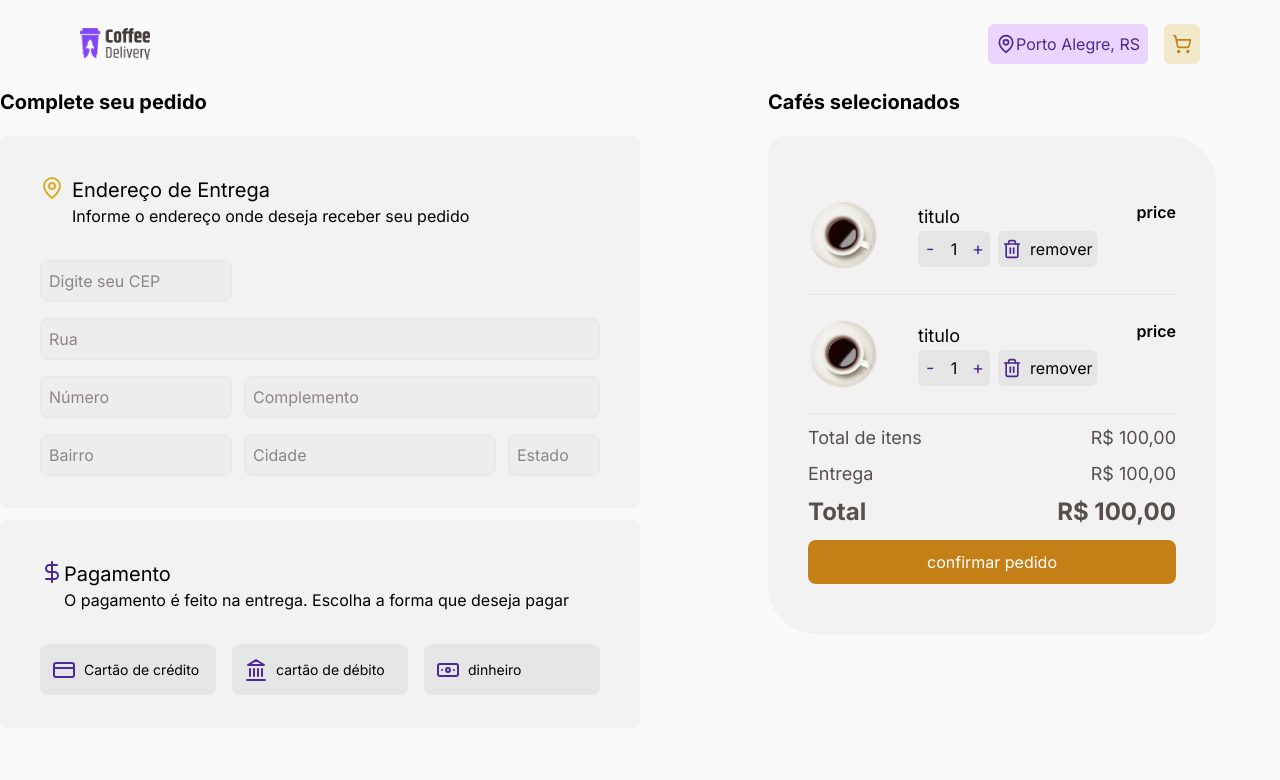
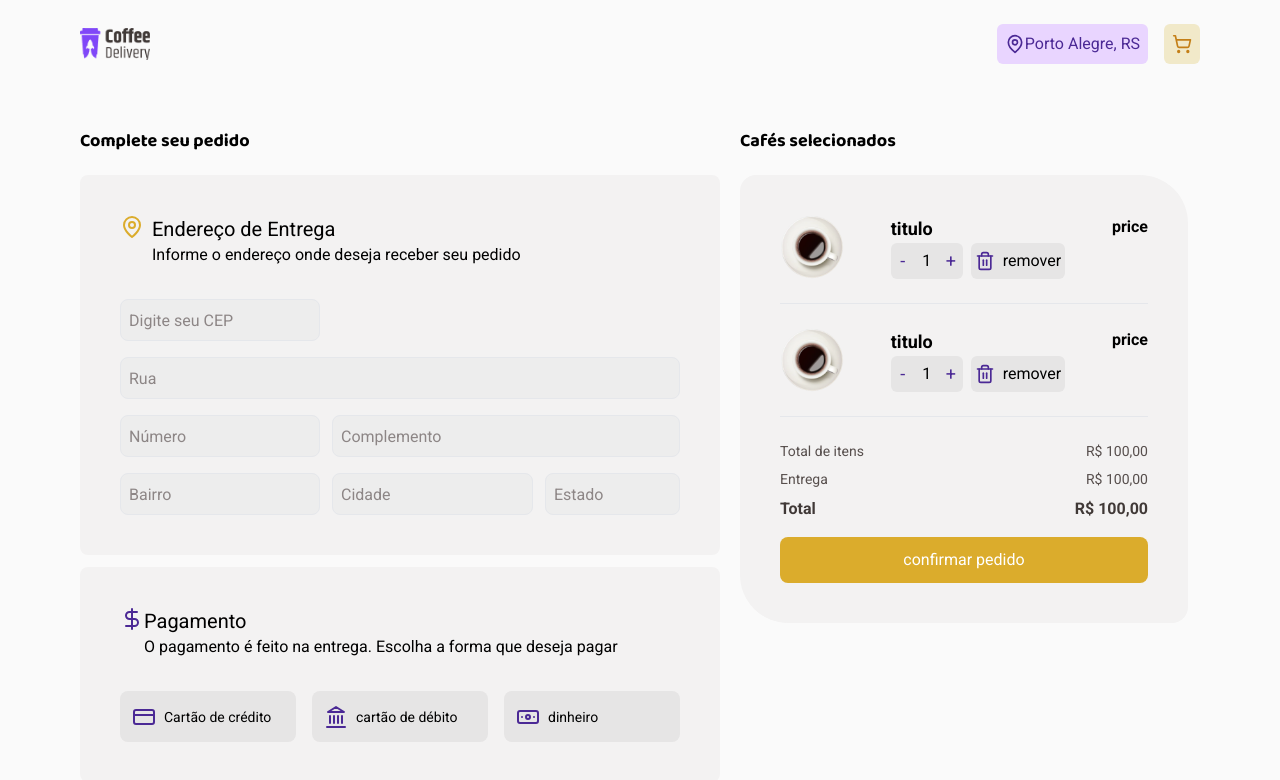
Before and after one commit to jpedro002/desafio-coffee-delivery, a Next.js app: page /checkout in a window 1280 px wide. Shown: the top 780 px of the page. Built offline with nearby package versions, Linux system fonts and the light colour scheme.

Commit message:
refactoring

```diff
--- a/src/app/(store)/(home)/page.tsx
+++ b/src/app/(store)/(home)/page.tsx
@@ -6,9 +6,11 @@ export default function Home() {
   return (
     <main>
       <HeroSection />
-      <section className="py-5     ">
-        <h2 className="font-bold text-xl mb-8">Nossos cafés</h2>
-        <div className="grid gap-8 place-items-center grid-cols-1 sm:grid-cols-2 lg:grid-cols-3 lg:gap-8">
+      <section className="p-5 max-w-[1160px] mx-auto    ">
+        <h2 className="font-bold text-title_L font-baloo2 mb-16">
+          Nossos cafés
+        </h2>
+        <div className="flex flex-wrap  gap-8  ">
           {dataProducts.map((item) => (
             <CardProduct
               key={item.id}
--- a/src/app/(store)/checkout/page.tsx
+++ b/src/app/(store)/checkout/page.tsx
@@ -11,10 +11,12 @@ import Image from 'next/image'
 
 export const checkoutPage = () => {
   return (
-    <div className="grid grid-cols-10  ">
-      <div className="col-span-6">
-        <h2 className="font-bold text-xl mb-5 ">Complete seu pedido</h2>
-        <div className="p-10 bg-[#F3F2F2] w-[40rem] h-[23.25rem] rounded-lg ">
+    <div className="flex gap-5 max-w-[1160px] mx-auto w-full py-10 px-5  ">
+      <div className="min-w-[640px]">
+        <h2 className="mb-5 font-baloo2 font-bold text-title_XS ">
+          Complete seu pedido
+        </h2>
+        <div className="p-10 bg-baseBlackScale-base_card w-[40rem]  rounded-lg ">
           <div className="flex gap-2">
             <MapPin className="text-yellowPesonalized-200" />
             <div className="flex flex-col">
@@ -26,52 +28,52 @@ export const checkoutPage = () => {
             <input
               type="text"
               placeholder="Digite seu CEP"
-              className="w-48 h-[2.625rem] rounded-lg border-[1px] bg-[#EDEDED]
-                p-2 placeholder:text-baseBlackScale-200 px-2 py-1"
+              className="w-[200px] h-[2.625rem] rounded-lg border-[1px] bg-baseBlackScale-base_input
+                p-2 placeholder:text-baseBlackScale-base_label px-2 py-1"
             />
             <input
               type="text"
               placeholder="Rua"
-              className="w-full h-[2.625rem] rounded-lg border-[1px] bg-[#EDEDED]
-                p-2 placeholder:text-baseBlackScale-200 px-2 py-1"
+              className="w-full h-[2.625rem] rounded-lg border-[1px] bg-baseBlackScale-base_input
+                p-2 placeholder:text-baseBlackScale-base_label px-2 py-1"
             />
             <div className="flex gap-3">
               <input
                 type="text"
                 placeholder="Número"
-                className="w-48 h-[2.625rem] rounded-lg border-[1px] bg-[#EDEDED]
-              p-2 placeholder:text-baseBlackScale-200 px-2 py-1"
+                className="w-[200px] h-[2.625rem] rounded-lg border-[1px] bg-baseBlackScale-base_input
+              p-2 placeholder:text-baseBlackScale-base_label px-2 py-1"
               />
               <input
                 type="text"
                 placeholder="Complemento"
-                className="w-full h-[2.625rem] rounded-lg border-[1px] bg-[#EDEDED]
-              p-2 placeholder:text-baseBlackScale-200 px-2 py-1"
+                className="w-full h-[2.625rem] rounded-lg border-[1px] bg-baseBlackScale-base_input
+              p-2 placeholder:text-baseBlackScale-base_label px-2 py-1"
               />
             </div>
             <div className="flex gap-3">
               <input
                 type="text"
                 placeholder="Bairro"
-                className="w-48 h-[2.625rem] rounded-lg border-[1px] bg-[#EDEDED]
-              p-2 placeholder:text-baseBlackScale-200 px-2 py-1"
+                className="w-[200px] h-[2.625rem] rounded-lg border-[1px] bg-baseBlackScale-base_input
+              p-2 placeholder:text-baseBlackScale-base_label px-2 py-1"
               />
               <input
                 type="text"
                 placeholder="Cidade"
                 className="w-[13,25rem] h-[2.625rem] rounded-lg border-[1px]
-                bg-[#EDEDED] p-2 placeholder:text-baseBlackScale-200 px-2 py-1"
+                bg-baseBlackScale-base_input p-2 placeholder:text-baseBlackScale-base_label px-2 py-1"
               />
               <input
                 type="text"
                 placeholder="Estado"
-                className="w-full h-[2.625rem] rounded-lg border-[1px] bg-[#EDEDED]
-              p-2 placeholder:text-baseBlackScale-200 px-2 py-1"
+                className="w-full h-[2.625rem] rounded-lg border-[1px] bg-baseBlackScale-base_input
+              p-2 placeholder:text-baseBlackScale-base_label px-2 py-1"
               />
             </div>
           </form>
         </div>
-        <div className="p-10 bg-[#F3F2F2] w-[40rem] h-[12.975rem] rounded-lg mt-3  ">
+        <div className="p-10 bg-baseBlackScale-base_card w-[40rem]  rounded-lg mt-3  ">
           <div className="flex flex-col gap-2">
             <div className="flex">
               <DollarSign className="text-purplePesonalized-300" />
@@ -85,7 +87,7 @@ export const checkoutPage = () => {
             </div>
             <div className="flex gap-4 mt-6 items-center justify-center">
               <div
-                className="bg-[#E6E5E5] w-[11.125rem] h-[3.1875rem] rounded-lg
+                className="bg-baseBlackScale-base_buttom w-[11.125rem] h-[3.1875rem] rounded-lg
               flex items-center gap-2 px-3 py-2 text-sm
               "
               >
@@ -93,7 +95,7 @@ export const checkoutPage = () => {
                 <span>Cartão de crédito </span>
               </div>
               <div
-                className="bg-[#E6E5E5] w-[11.125rem] h-[3.1875rem] rounded-lg
+                className="bg-baseBlackScale-base_buttom w-[11.125rem] h-[3.1875rem] rounded-lg
               flex items-center gap-2 px-3 py-2 text-sm
               "
               >
@@ -101,7 +103,7 @@ export const checkoutPage = () => {
                 <span>cartão de débito </span>
               </div>
               <div
-                className="bg-[#E6E5E5] w-[11.125rem] h-[3.1875rem] rounded-lg
+                className="bg-baseBlackScale-base_buttom w-[11.125rem] h-[3.1875rem] rounded-lg
               flex items-center gap-2 px-3 py-2 text-sm
               "
               >
@@ -112,29 +114,31 @@ export const checkoutPage = () => {
           </div>
         </div>
       </div>
-      <aside className="col-span-4 ">
-        <h2 className="font-bold text-xl mb-5 ">Cafés selecionados</h2>
-        <div className="bg-[#F3F2F2] w-[28rem] h-[31.125rem] rounded-[16px_3rem] p-10  ">
+      <aside className="min-w-[448px]">
+        <h2 className="font-baloo2 font-bold text-title_XS mb-5 ">
+          Cafés selecionados
+        </h2>
+        <div className="bg-baseBlackScale-base_card w-full rounded-[16px_3rem] p-10  ">
           <div className="overflow-auto">
-            <ul className="min-h-[240px] max-h-[240px]">
+            <ul className="w-full space-y-6">
               {Array.from({ length: 2 }, (_, i) => i).map((i) => (
                 <li
                   key={i}
                   className="flex w-full justify-between items-center border-b
-      border-b-[#E6E5E5] py-6"
+                  border-b-blackbbbg-baseBlackScale-base_buttom pb-6"
                 >
                   <Image
                     alt=""
                     src={'/Image-1.png'}
-                    width={70}
-                    height={70}
+                    width={64}
+                    height={64}
                     quality={100}
                   />
                   <div className="flex flex-col">
-                    <h3 className="text-lg">titulo</h3>
+                    <h3 className="font-bold text-lg">titulo</h3>
                     <div className="flex gap-2">
                       <ButtonQuantity />
-                      <button className="p-1 bg-[#E6E5E5] flex items-center rounded-md">
+                      <button className="p-1 bg-baseBlackScale-base_buttom flex items-center rounded-md">
                         <Trash2
                           size={20}
                           className="text-purplePesonalized-300 mr-2"
@@ -150,25 +154,34 @@ export const checkoutPage = () => {
               ))}
             </ul>
           </div>
-          <div className="flex justify-between mt-2">
-            <span className="text-baseBlackScale-300 text-lg">
+          <div className="flex justify-between mt-6">
+            <span className="text-baseBlackScale-base_text text-sm">
               Total de itens
             </span>
-            <span className="text-baseBlackScale-300 text-lg">R$ 100,00</span>
+            <span className="text-baseBlackScale-base_text text-sm">
+              R$ 100,00
+            </span>
           </div>
           <div className="flex justify-between mt-2">
-            <span className="text-baseBlackScale-300 text-lg">Entrega</span>
-            <span className="text-baseBlackScale-300 text-lg">R$ 100,00</span>
+            <span className="text-baseBlackScale-base_text text-sm">
+              Entrega
+            </span>
+            <span className="text-baseBlackScale-base_text text-sm">
+              R$ 100,00
+            </span>
           </div>
           <div className="flex justify-between mt-2">
-            <strong className="text-baseBlackScale-300 text-2xl">Total</strong>
-            <strong className="text-baseBlackScale-300 text-2xl">
+            <strong className="text-baseBlackScale-base_subtitle text-base">
+              Total
+            </strong>
+            <strong className="text-baseBlackScale-base_subtitle text-base">
               R$ 100,00
             </strong>
           </div>
           <button
-            className="bg-yellowPesonalized-300 text-white w-full
-          h-[2.75rem] rounded-lg mt-3"
+            className="bg-yellowPesonalized-200 active:bg-yellowPesonalized-300
+              transition-colors duration-200 text-white w-full
+          h-[2.875rem] rounded-lg mt-4"
           >
             confirmar pedido
           </button>
--- a/src/app/(store)/layout.tsx
+++ b/src/app/(store)/layout.tsx
@@ -7,10 +7,7 @@ export default function DefaultStoreLayout({
   children: ReactNode
 }) {
   return (
-    <div
-      className="grid grid-rows-[min-content_1fr] bg-background
-     min-h-screen  "
-    >
+    <div className="grid grid-rows-[min-content_1fr] min-h-screen  ">
       <Header />
       {children}
     </div>
--- a/src/app/layout.tsx
+++ b/src/app/layout.tsx
@@ -1,12 +1,23 @@
 import type { Metadata } from 'next'
-import { Inter } from 'next/font/google'
+// eslint-disable-next-line camelcase
+import { Roboto, Baloo_2 } from 'next/font/google'
+
 import './globals.css'
 
-const inter = Inter({ subsets: ['latin'] })
+const baloo = Baloo_2({
+  subsets: ['latin'],
+  weight: ['700', '800'],
+  variable: '--font-baloo-2',
+})
+
+const roboto = Roboto({
+  weight: ['400', '700'],
+  subsets: ['latin'],
+  variable: '--font-roboto',
+})
 
 export const metadata: Metadata = {
-  title: 'Create Next App',
-  description: 'Generated by create next app',
+  title: 'Coffee Delivery',
 }
 
 export default function RootLayout({
@@ -15,8 +26,10 @@ export default function RootLayout({
   children: React.ReactNode
 }>) {
   return (
-    <html lang="pt">
-      <body className={inter.className}>{children}</body>
+    <html lang="pt" className={`${roboto.variable} ${baloo.variable}`}>
+      <body className={` ${roboto.className} bg-baseBlackScale-background `}>
+        {children}
+      </body>
     </html>
   )
 }
--- a/tailwind.config.ts
+++ b/tailwind.config.ts
@@ -24,14 +24,33 @@ const config: Config = {
           200: '#8047F8',
           300: '#4B2995',
         },
-        background: '#FAFAFA',
         baseBlackScale: {
-          100: '#D7D5D5',
-          200: '#8D8686',
-          300: '#574F4D',
-          400: '#403937',
-          500: '#272221',
+          base_hover: '#D7D5D5',
+          base_label: '#8D8686',
+          base_text: '#574F4D',
+          base_subtitle: '#403937',
+          base_title: '#272221',
+          white: '#FFFFFF',
+          background: '#FAFAFA',
+          base_card: '#F3F2F2',
+          base_input: '#EDEDED',
+          base_buttom: '#E6E5E5',
         },
+      },
+      fontFamily: {
+        roboto: ['var(--font-roboto)', 'sans-serif'],
+        baloo2: ['var(--font-baloo-2)', 'sans-serif'],
+      },
+      fontSize: {
+        title_XS: '1.125rem',
+        title_S: '1.25rem',
+        title_M: '1.5rem',
+        title_L: '2rem',
+        title_XL: '3rem',
+        text_XS: '0.75rem',
+        text_S: '0.875rem',
+        text_M: '1rem',
+        text_L: '1.125rem',
       },
     },
   },
```
Also changed, not shown: src/app/(store)/(home)/_components/CardProduct.tsx (+14 -9 lines), src/app/(store)/(home)/_components/HeroSection.tsx (+39 -20 lines).
